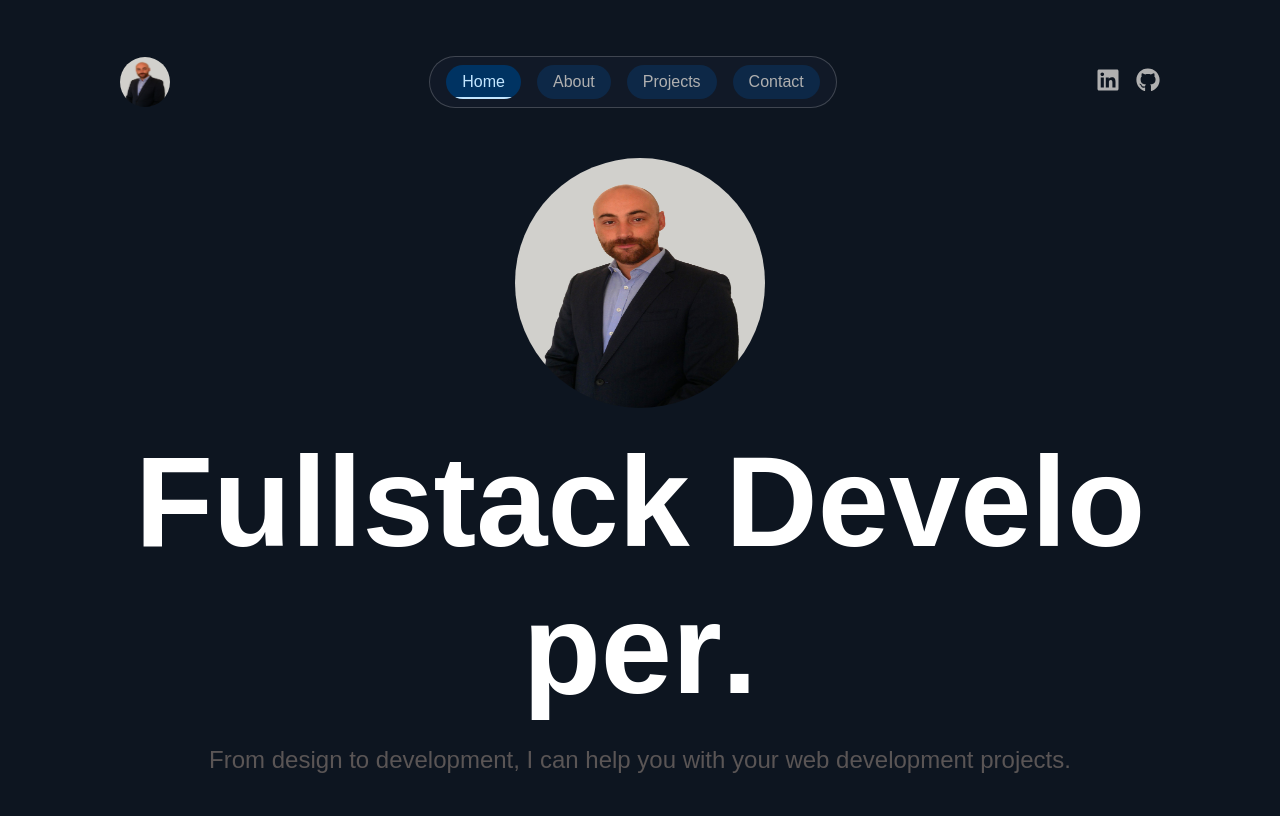
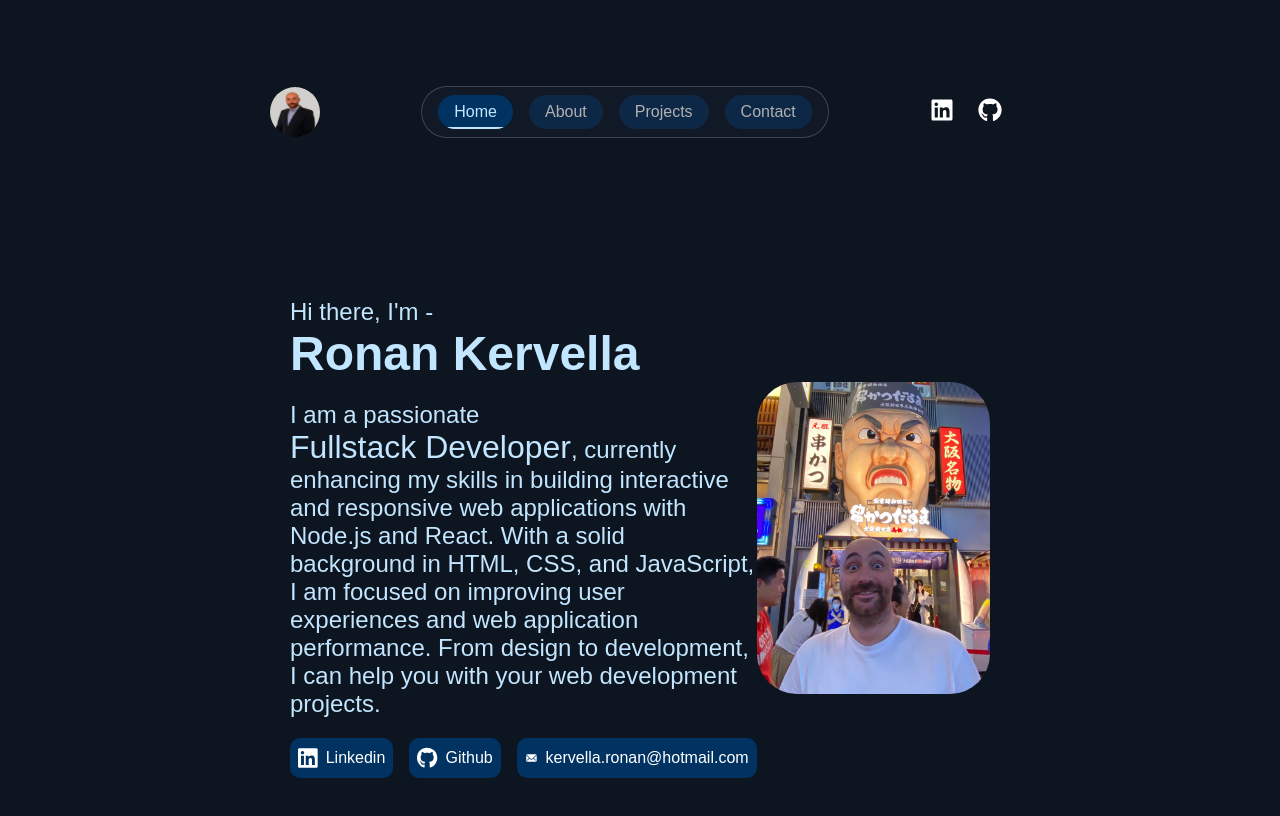
Before and after one commit to RonanKer29/react-portfolio-rk, a React (Vite) app: page / in a window 1280 px wide. Shown: the top 816 px of the page. Built offline with nearby package versions, Linux system fonts and the light colour scheme.

Commit message:
new homepage style

```diff
--- a/src/index.css
+++ b/src/index.css
@@ -31,7 +31,7 @@ p {
 }
 
 .global-container {
-  margin: 20px 100px;
+  margin: 50px 250px;
   padding: 20px;
 }
 
--- a/src/pages/HomePage.jsx
+++ b/src/pages/HomePage.jsx
@@ -2,23 +2,74 @@ import React from "react";
 import AnimatedText from "../components/AnimatedText";
 import "../styles/home-page.css";
 import "../styles/animated-text.css";
-import photo from "../assets/photo-ronan.jpg";
+import "../styles/social-links.css";
+import photo from "../assets/photo-japon.jpg";
+import { FaLinkedin, FaGithub } from "react-icons/fa";
+import { IoIosMail } from "react-icons/io";
 
 const HomePage = () => {
+  const handleLinkClick = (url) => {
+    window.open(url, "_blank", "noopener,noreferrer");
+  };
+
   return (
     <div className="home-page">
       <div className="image-and-text">
-        <img src={photo} alt="Office" className="office-image" />
-      </div>
-      <div className="animated-text-container">
-        <AnimatedText text=" Fullstack Developer." />
-      </div>
-      <div className="presentation">
-        From design to development, I can help you with your web development
-        projects.
+        <div className="text-container">
+          <div className="presentation-name">
+            <p>Hi there, I'm -</p>
+            <h1>Ronan Kervella</h1>
+          </div>
+
+          <div className="animated-text-container">
+            I am a passionate{" "}
+            <span className="align-inline">
+              <AnimatedText text=" Fullstack Developer" />
+            </span>
+            , currently enhancing my skills in building interactive and
+            responsive web applications with Node.js and React. With a solid
+            background in HTML, CSS, and JavaScript, I am focused on improving
+            user experiences and web application performance. From design to
+            development, I can help you with your web development projects.
+          </div>
+          <div className="social-links">
+            <div
+              className="social-button"
+              onClick={() =>
+                handleLinkClick("https://www.linkedin.com/in/ronankerv/")
+              }
+            >
+              <FaLinkedin size={24} className="social-icon" />
+              Linkedin
+            </div>
+            <div
+              className="social-button"
+              onClick={() => handleLinkClick("https://github.com/RonanKer29")}
+            >
+              <FaGithub size={24} className="social-icon" />
+              Github
+            </div>
+            <div
+              className="social-button"
+              onClick={() =>
+                handleLinkClick("mailto:kervella.ronan@hotmail.com")
+              }
+            >
+              <IoIosMail size={24} className="social-icon" />
+              kervella.ronan@hotmail.com
+            </div>
+          </div>
+        </div>
+        <div className="image-container">
+          <img src={photo} alt="Ronan Kervella" className="profile-image" />
+        </div>
       </div>
     </div>
   );
 };
 
 export default HomePage;
+
+//  <div className="image-and-text">
+//    <img src={photo} alt="Office" className="office-image" />
+//  </div>;
--- a/src/styles/home-page.css
+++ b/src/styles/home-page.css
@@ -1,25 +1,77 @@
 .animated-text {
-  font-size: 8rem; /* Ajustez la taille de la police selon vos besoins */
-  font-weight: bold;
-  color: white; /* Ajustez la couleur du texte selon vos besoins */
+  font-size: 2rem; /* Ajustez la taille de la police selon vos besoins */
+
+  color: #c2e6ff; /* Ajustez la couleur du texte selon vos besoins */
+}
+
+.animated-text-container {
+  font-size: 2rem; /* Ajustez la taille de la police selon vos besoins */
+  /* font-weight: bold; */
+  color: #c2e6ff; /* Ajustez la couleur du texte selon vos besoins */
+}
+
+.presentation-name {
+  font-size: 2rem; /* Ajustez la taille de la police selon vos besoins */
+  /* font-weight: bold; */
+  color: #c2e6ff; /* Ajustez la couleur du texte selon vos besoins */
+}
+
+.align-inline {
+  display: inline-flex;
+  align-items: center;
+}
+
+.presentation {
+  /* margin-top: 20px; */
+  /* text-align: center; */
+  color: #c2e6ff;
+  font-size: 1.5rem;
 }
 
 .home-page {
   display: flex;
-  flex-direction: column; /* Changer de row à column pour un affichage vertical */
+  flex-direction: column;
   justify-content: center;
-  align-items: center;
-  margin-top: 50px;
+  height: 100vh;
+  padding: 20px;
 }
 
 .image-and-text {
   display: flex;
-  flex-direction: row; /* Affiche l'image et le texte côte à côte */
-  justify-content: space-around;
+  justify-content: space-between;
   align-items: center;
-  margin-bottom: 20px;
-  /* max-width: 80%; Utiliser max-width pour limiter la largeur */
-  /* margin: 0 auto; Centre le conteneur horizontalement */
+  width: 100%;
+}
+
+.text-container {
+  width: 66.66%; /* 2/3 de la largeur */
+}
+
+.text-container > * {
+  margin-bottom: 20px; /* Espace vertical entre les éléments */
+}
+
+.text-container > *:last-child {
+  margin-bottom: 0; /* Supprime la marge inférieure du dernier élément */
+}
+
+.image-container {
+  width: 33.33%; /* 1/3 de la largeur */
+  display: flex;
+  justify-content: center;
+}
+
+.profile-image {
+  width: 100%;
+  max-width: 300px; /* Limite la taille maximale de l'image */
+  height: auto;
+  border-radius: 40px; /* Rend l'image circulaire */
+}
+
+.animated-text-container,
+.presentation-name {
+  font-size: 1.5rem; /* Ajustez la taille de la police selon vos besoins */
+  color: #c2e6ff; /* Ajustez la couleur du texte selon vos besoins */
 }
 
 .office-image {
@@ -33,7 +85,7 @@
   animation: wave 2s infinite;
   transform-origin: 70% 70%; /* Adjust the origin to make the wave look natural */
 }
-
+/*
 @keyframes wave {
   0% {
     transform: rotate(0deg);
@@ -59,7 +111,7 @@
   100% {
     transform: rotate(0deg);
   }
-}
+} */
 
 @keyframes fadeIn {
   to {
@@ -67,16 +119,9 @@
   }
 }
 
-.animated-text-container {
+/* .animated-text-container {
   text-align: center;
-}
-
-.presentation {
-  margin-top: 20px;
-  text-align: center;
-  color: #5a5555;
-  font-size: 1.5rem;
-}
+} */
 
 @media (max-width: 768px) {
   .image-and-text {
--- a/src/styles/navbar.css
+++ b/src/styles/navbar.css
@@ -101,7 +101,7 @@
 }
 
 .social-icon {
-  color: #b0b0b0;
+  color: #ffffff;
 }
 
 .social-icon:hover {
--- /dev/null
+++ b/src/styles/social-links.css
@@ -0,0 +1,27 @@
+.social-links {
+  display: flex;
+  gap: 16px; /* Ajustez l'écart entre les boutons si nécessaire */
+}
+
+.social-button {
+  display: flex;
+  align-items: center;
+  cursor: pointer;
+  text-decoration: none;
+  color: inherit;
+  background: none;
+  border: none;
+  padding: 8px; /* Ajustez le padding si nécessaire */
+  border-radius: 10px;
+  transition: background-color 0.3s;
+  color: white;
+  background-color: #003362;
+}
+
+.social-button:hover {
+  background-color: #004074;
+}
+
+.social-icon {
+  margin-right: 8px; /* Ajustez l'espace entre l'icône et le texte */
+}
```
Also changed, not shown: src/assets/photo-japon.jpg (added).
